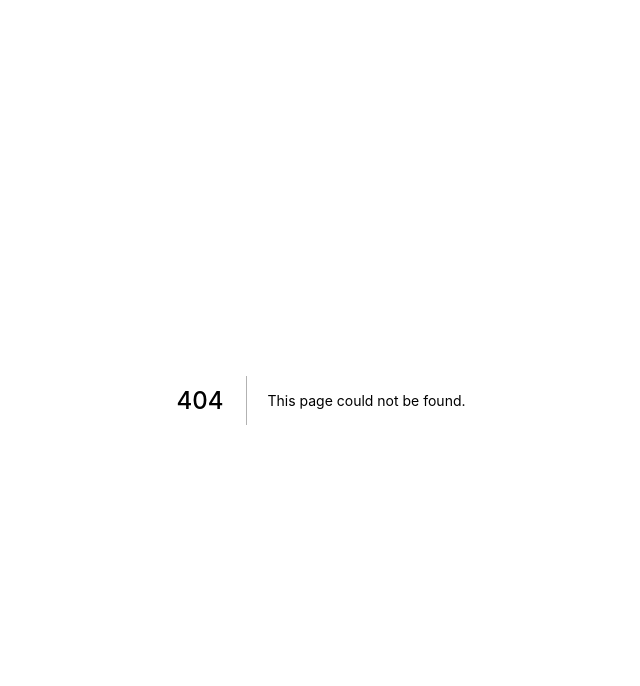
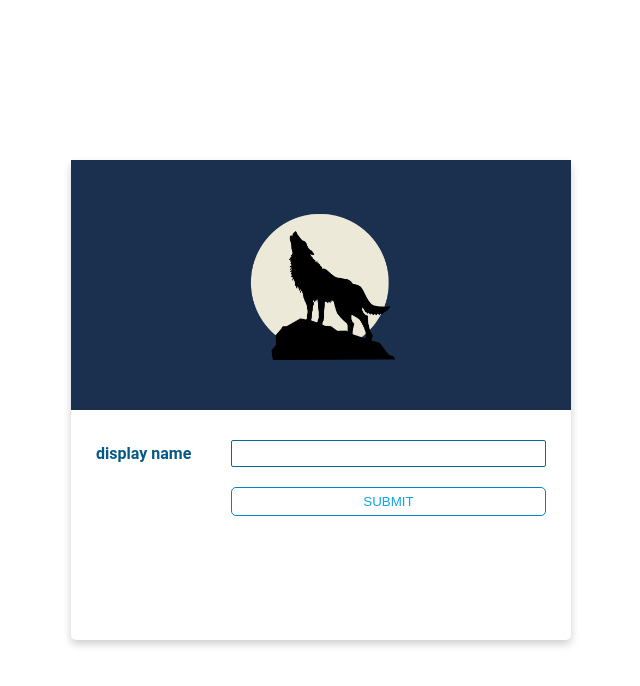
Before and after one commit to shunkongcheung/wolverine-frontend, a Next.js app: page /register in a window 1280 px wide. Before the commit this address had no page. Shown: the top 686 px of the page, without its empty margins (319-959 px from the left). Built offline with nearby package versions, Linux system fonts and the light colour scheme.

Commit message:
feat(register): init

```diff
--- /dev/null
+++ b/src/pages/register.tsx
@@ -0,0 +1,157 @@
+import { doc, getFirestore, setDoc } from "firebase/firestore";
+import type { NextPage } from "next";
+import { useRouter } from "next/router";
+import { FormEvent, useCallback, useState } from "react";
+import styled from "styled-components";
+import { getFirebaseApp } from "../utils";
+
+const Container = styled.div`
+  display: flex;
+  width: 100%;
+  height: 100vh;
+  align-items: center;
+  justify-content: center;
+`;
+
+const Card = styled.div`
+  border-radius: 5px;
+  width: 500px;
+  height: 700px;
+  max-width: 70%;
+  max-height: 60vh;
+  box-shadow: 0 4px 8px 0 rgba(0, 0, 0, 0.2);
+  transition: 0.3s;
+
+  display: flex;
+  flex-direction: column;
+`;
+
+const Content = styled.div`
+  padding: 20px 0;
+  width: 100%;
+  display: flex;
+  flex-direction: column;
+  justify-content: end;
+  align-items: center;
+  height: 100%;
+`;
+
+const IconContainer = styled.div`
+  width: 100%;
+  background: #1b304f;
+  display: flex;
+  justify-content: center;
+
+  padding: 50px 0;
+`;
+
+const Icon = styled.div`
+  background: url(/main-icon.jpg);
+  background-size: contain;
+  background-repeat: no-repeat;
+  width: 200px;
+  height: 150px;
+`;
+const Input = styled.input`
+  border: 1px solid ${({ theme }) => theme.colors.primary[700]};
+  border-radius: 2px;
+  padding: 5px 2px;
+  color: ${({ theme }) => theme.colors.primary[500]};
+
+  width: 100%;
+  @media (min-width: ${({ theme }) => theme.breakpoints.sm}px) {
+    width: 70%;
+  }
+`;
+
+const SubmitBtn = styled.button`
+  margin-left: auto;
+
+  width: 100%;
+  @media (min-width: ${({ theme }) => theme.breakpoints.sm}px) {
+    width: 70%;
+  }
+`;
+
+const Title = styled.div`
+  color: ${({ theme }) => theme.colors.primary[800]};
+  font-weight: 700;
+  font-size: 16px;
+
+  width: 100%;
+  @media (min-width: ${({ theme }) => theme.breakpoints.sm}px) {
+    width: 30%;
+  }
+
+  padding-bottom: 10px;
+  @media (min-width: ${({ theme }) => theme.breakpoints.sm}px) {
+    padding-bottom: 0;
+  }
+`;
+
+const Row = styled.div`
+  display: flex;
+  justify-content: space-between;
+  align-items: center;
+  width: 90%;
+  flex-wrap: wrap;
+  margin: 10px 0;
+`;
+
+const Register: NextPage = () => {
+  const [username, setUsername] = useState("");
+  const router = useRouter();
+
+  const submit = useCallback(
+    async (evt: FormEvent<HTMLFormElement>) => {
+      // prevent redirect
+      evt.preventDefault();
+
+      // check if username is empty
+      if (!username) return;
+
+      // getting firebase
+      getFirebaseApp();
+      const db = getFirestore();
+
+      // submit value to firebase
+      const timestamp = new Date();
+      await setDoc(doc(db, "users", username), { username, timestamp });
+
+      // store username to local storage
+      localStorage.setItem("username", username);
+
+      // redirect to home page
+      router.push("/");
+    },
+    [username, router]
+  );
+
+  return (
+    <Container>
+      <Card>
+        <IconContainer>
+          <Icon />
+        </IconContainer>
+        <form onSubmit={submit}>
+          <Content>
+            <Row>
+              <Title>display name</Title>
+              <Input
+                name="username"
+                type="text"
+                value={username}
+                onChange={({ target }) => setUsername(target.value)}
+              />
+            </Row>
+            <Row>
+              <SubmitBtn type="submit">SUBMIT</SubmitBtn>
+            </Row>
+          </Content>
+        </form>
+      </Card>
+    </Container>
+  );
+};
+
+export default Register;
```
